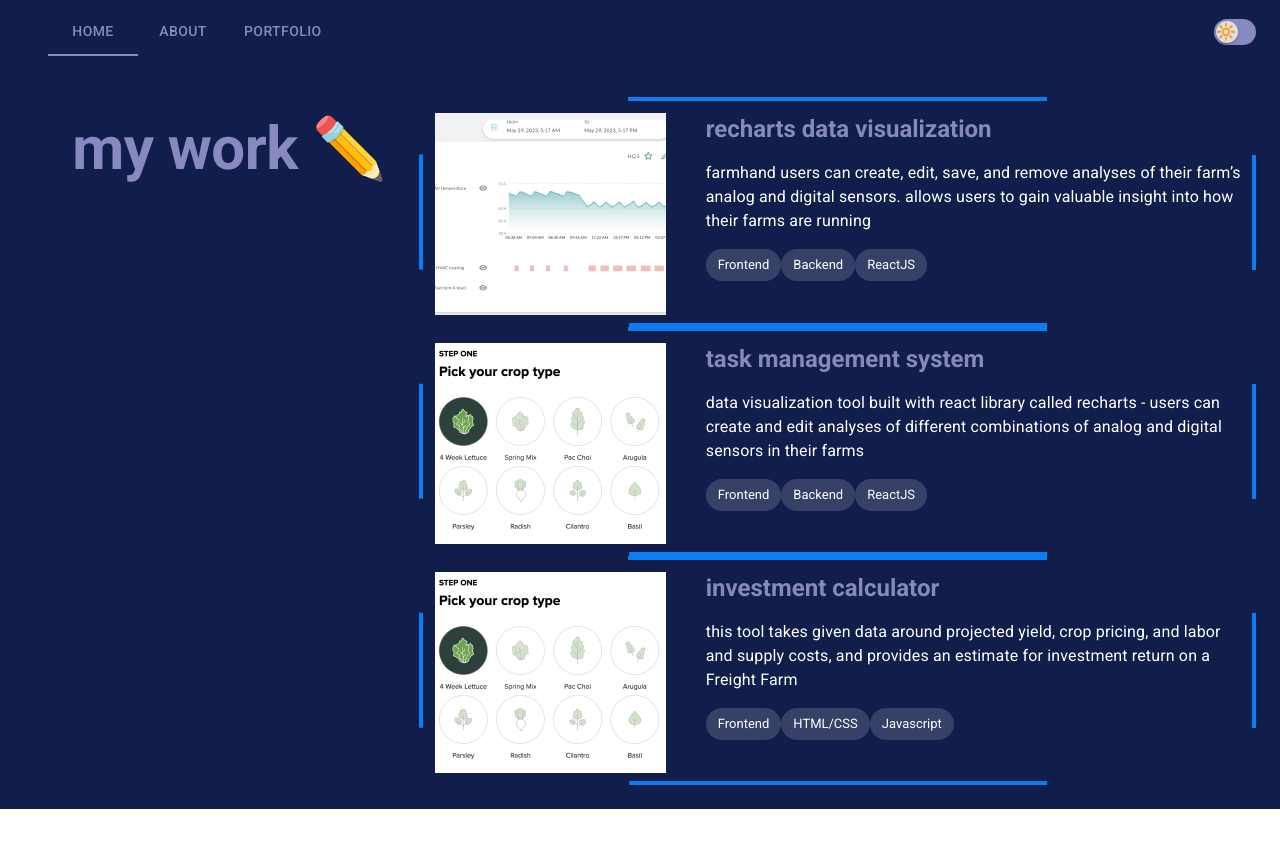
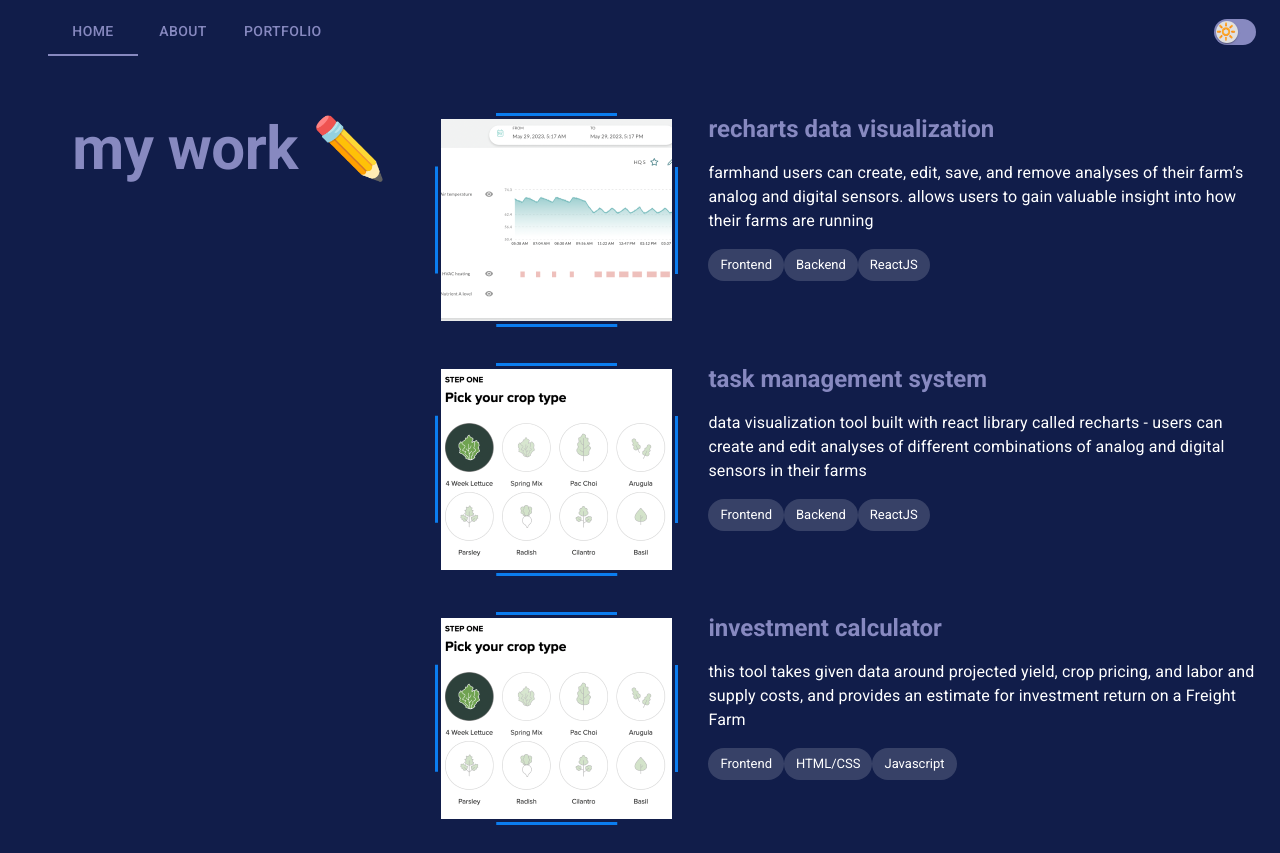
Before and after one commit to jkloza/jkloza.github.io, a React (Create React App) app: page /portfolio in a window 1280 px wide. Before the commit the page ends 809 px from the top, so only its background shows below. Built offline with nearby package versions, Linux system fonts and the light colour scheme.

Commit message:
portf outlines

```diff
--- a/src/molecules/portfolio-card.js
+++ b/src/molecules/portfolio-card.js
@@ -6,7 +6,7 @@ export default function PortfolioCard({ id, title, preview, description, tags, o
   return (
     <Grid item container direction="row" onClick={onClick} className="radio-btns__btn">
       <Grid item xs={4}>
-        <img src={preview.img} alt={preview.alt} />
+        <img className="radio-btns__btn__img" src={preview.img} alt={preview.alt} />
       </Grid>
       <Grid item xs={8} container spacing={2} direction="column">
         <Grid item>
--- a/src/organisms/portfolio-carousel.js
+++ b/src/organisms/portfolio-carousel.js
@@ -18,7 +18,7 @@ export default function PortfolioCarousel() {
   };
   return (
     <>
-      <Grid container spacing={2} className="radio-btns">
+      <Grid container direction="column" spacing={4} className="radio-btns">
         {projects.map((project) => {
           const { id, title, description, tags, preview } = project;
           return (
--- a/src/organisms/portfolio.css
+++ b/src/organisms/portfolio.css
@@ -30,11 +30,10 @@
   transition: .3s;
 }
 
-.radio-btns__btn {
-  margin-top: 10;
-  --g: 4px;
+.radio-btns__btn__img {
+  --g: 3px;
   /* the gap */
-  --b: 4px;
+  --b: 3px;
   /* border thickness*/
   --c: #007FFF;
   /* the color */
```
